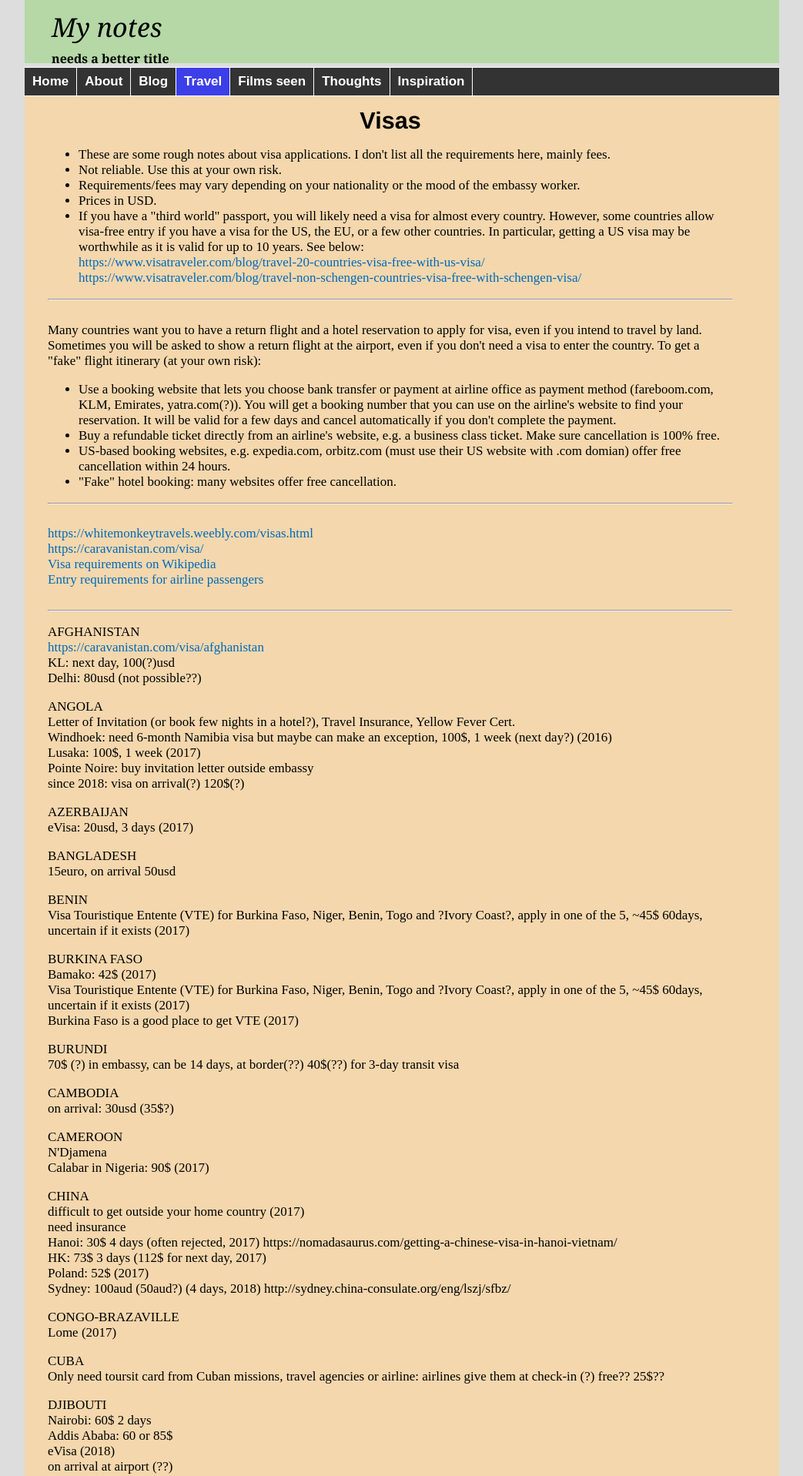
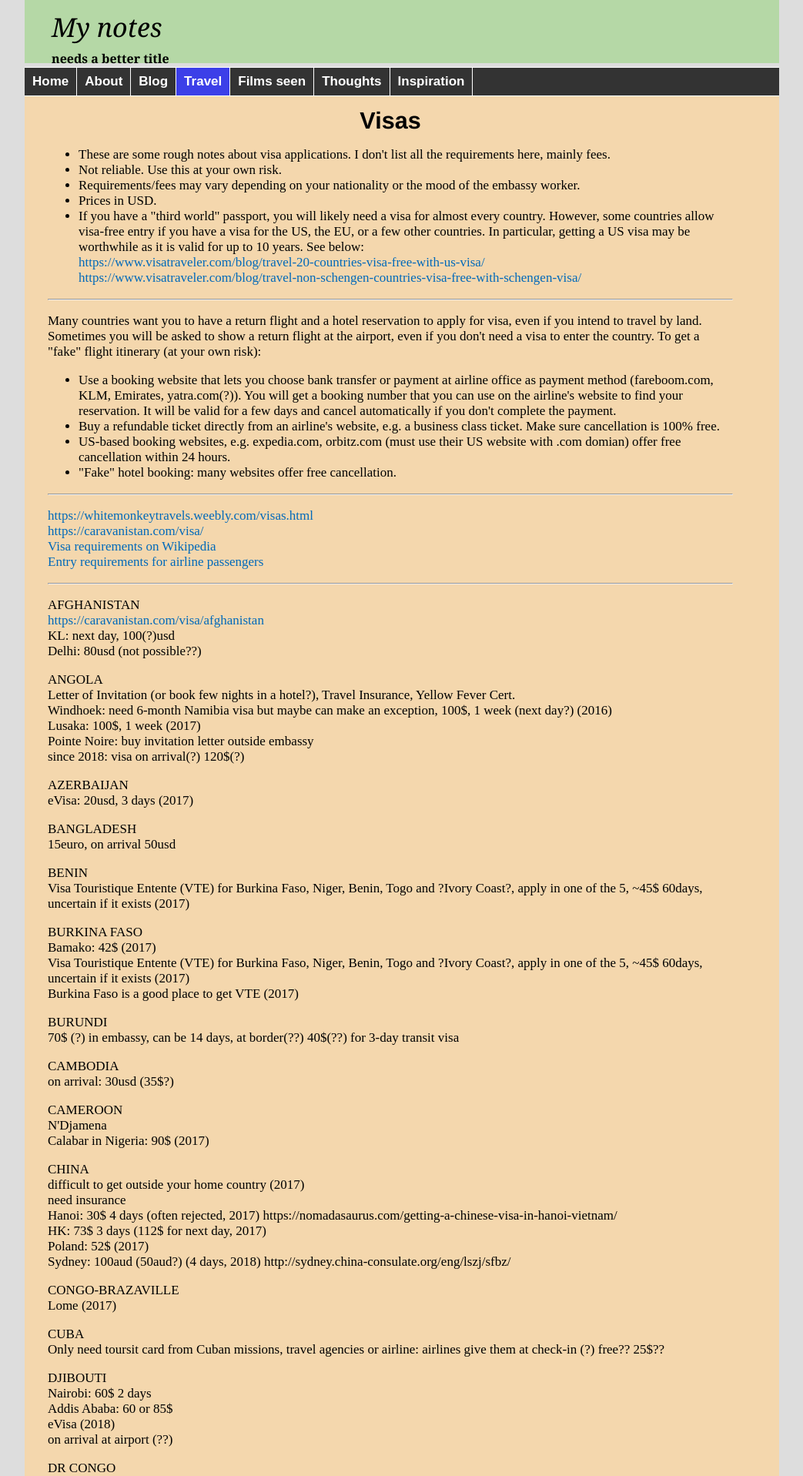
Before and after one commit to witbag/witbag.github.io, a Jekyll site: the page built from travel/visas.html, in a window 1280 px wide. Shown: the top 1917 px of the page at 77% size, without its empty margins (118-1161 px from the left). Built offline with Jekyll 4.4.1, drawn with Linux system fonts in a browser that asks for light colours.

Commit message:
Update visas.html

```diff
--- a/travel/visas.html
+++ b/travel/visas.html
@@ -18,7 +18,7 @@
 <a href="https://www.visatraveler.com/blog/travel-non-schengen-countries-visa-free-with-schengen-visa/" target=_blank>https://www.visatraveler.com/blog/travel-non-schengen-countries-visa-free-with-schengen-visa/</a><br>
 </ul>
 <hr>
-<br>
+<p>
 Many countries want you to have a return flight and a hotel reservation to apply for visa, even if you intend to travel by land. Sometimes you will be asked to show a return flight at the airport, even if you don't need a visa to enter the country. To get a "fake" flight itinerary (at your own risk):
 <ul>
 <li>Use a booking website that lets you choose bank transfer or payment at airline office as payment method (fareboom.com, KLM, Emirates, yatra.com(?)). You will get a booking number that you can use on the airline's website to find your reservation. It will be valid for a few days and cancel automatically if you don't complete the payment.
@@ -26,13 +26,14 @@
 <li>US-based booking websites, e.g. expedia.com, orbitz.com (must use their US website with .com domian) offer free cancellation within 24 hours.
 <li>"Fake" hotel booking: many websites offer free cancellation.<br>
 </ul>
+</p>
 <hr>
-<br>
+<p>
 <a href="https://whitemonkeytravels.weebly.com/visas.html" target=_blank>https://whitemonkeytravels.weebly.com/visas.html</a><br>
 <a href="https://caravanistan.com/visa/" target=_blank>https://caravanistan.com/visa/</a><br>
 <a href="https://en.wikipedia.org/wiki/Template:Visa_requirements" target=_blank>Visa requirements on Wikipedia</a><br>
 <a href="https://www.koreanair.com/global/en/traveling/airport-check-in/visas-passports-immigration-regulation0/timaticweb/" target=_blank>Entry requirements for airline passengers</a><br>
-<br>
+</p>
 <hr>
 <p>AFGHANISTAN<br /><a href="https://caravanistan.com/visa/afghanistan" target=_blank>https://caravanistan.com/visa/afghanistan</a><br />KL: next day, 100(?)usd<br />Delhi: 80usd (not possible??)</p>
 <p>ANGOLA<br />Letter of Invitation (or book few nights in a hotel?), Travel Insurance, Yellow Fever Cert.<br />Windhoek: need 6-month Namibia visa but maybe can make an exception, 100$, 1 week (next day?) (2016)<br />Lusaka: 100$, 1 week (2017)<br />Pointe Noire: buy invitation letter outside embassy<br />since 2018: visa on arrival(?) 120$(?)</p>
```
